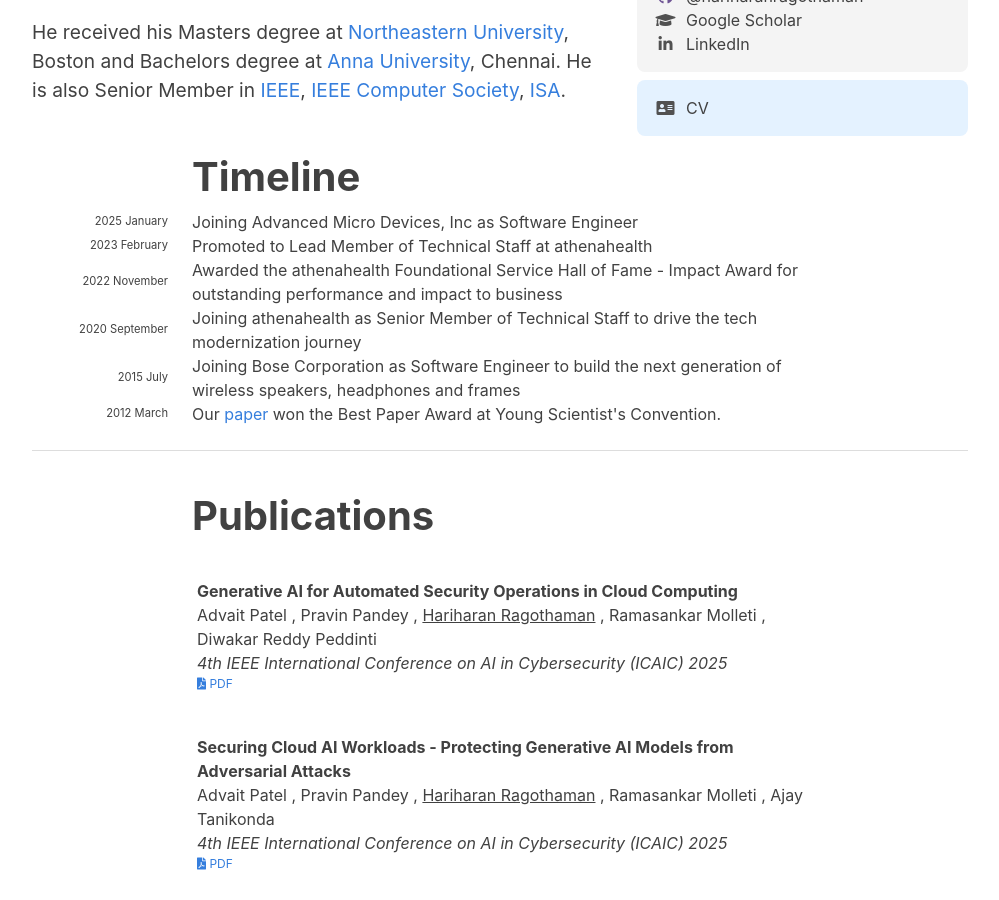
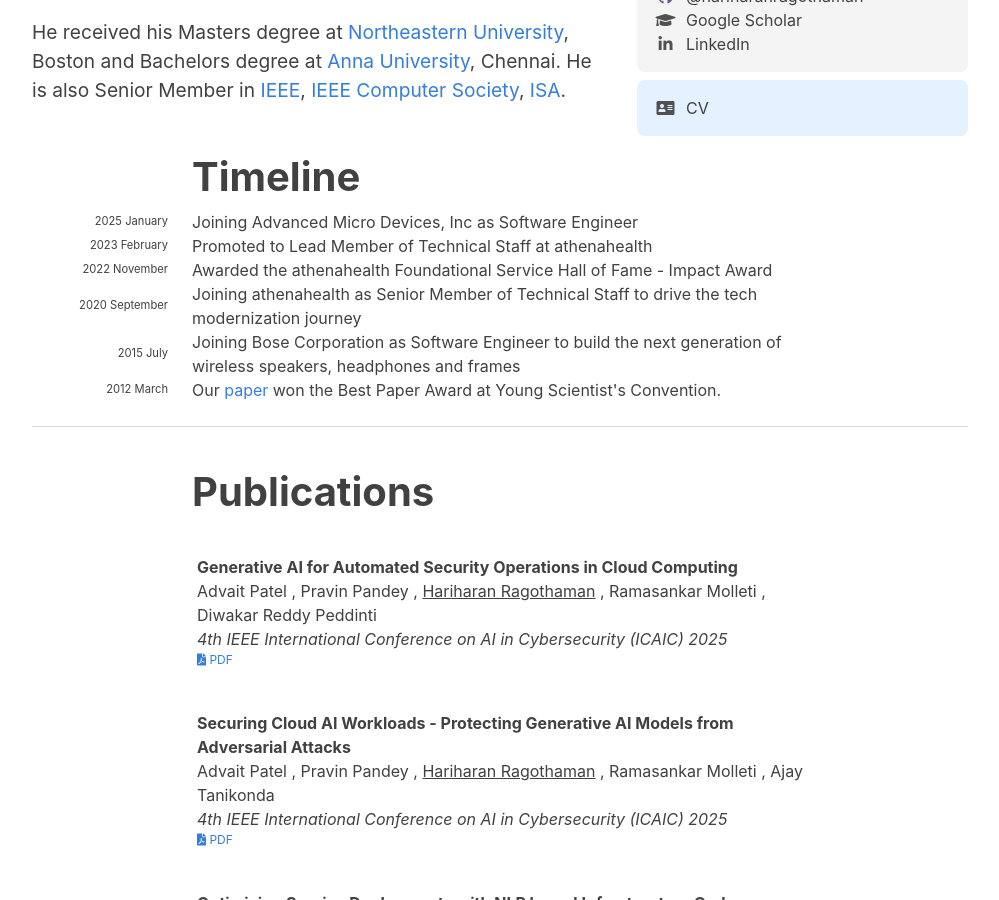
Before and after one commit to hariharanragothaman/hariharanragothaman.github.io, a Jekyll site: the page built from index.md, in a window 1280 px wide and 900 px high, scrolled down 676 px. Shown: the whole window, without its empty margins (140-1139 px from the left). Built offline with Jekyll 4.4.1, drawn with Linux system fonts in a browser that asks for light colours; nearby versions of some CDN libraries; some web fonts are replaced.

Commit message:
Polishes and Updates

```diff
--- a/_data/news.yaml
+++ b/_data/news.yaml
@@ -8,7 +8,7 @@
 
 - year: 2022
   year-extra: November
-  description: Awarded the athenahealth Foundational Service Hall of Fame - Impact Award for outstanding performance and impact to business
+  description: Awarded the athenahealth Foundational Service Hall of Fame - Impact Award
 
 - year: 2020
   year-extra: September
```
